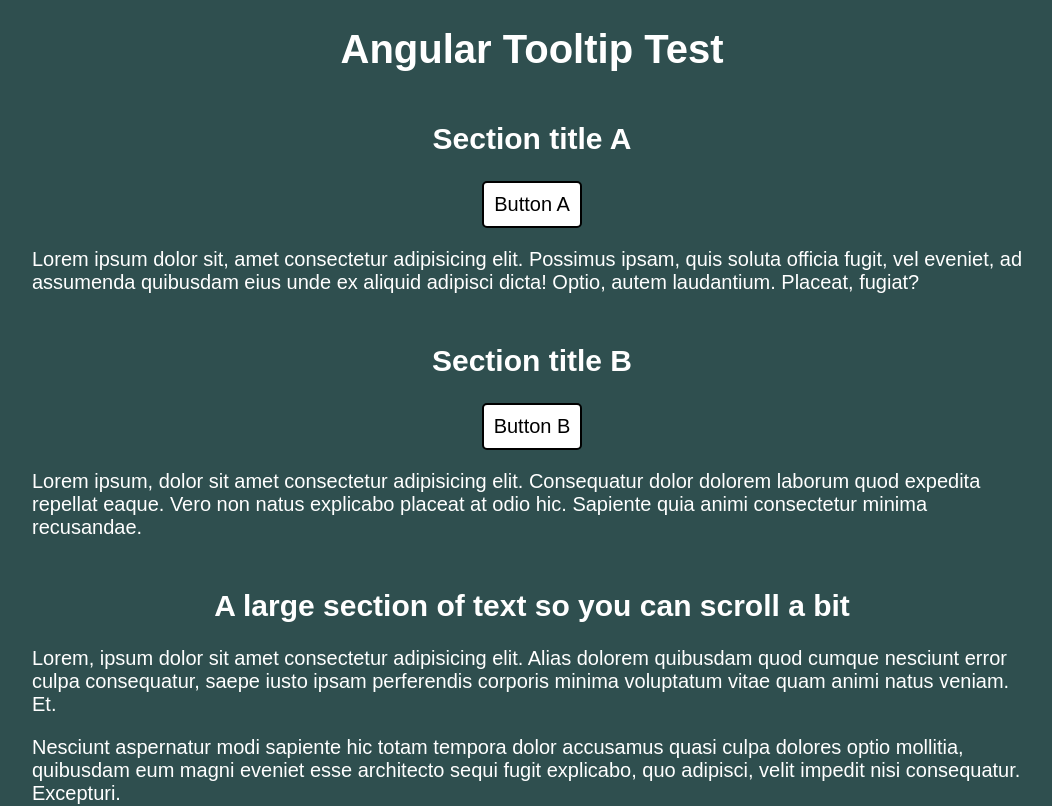
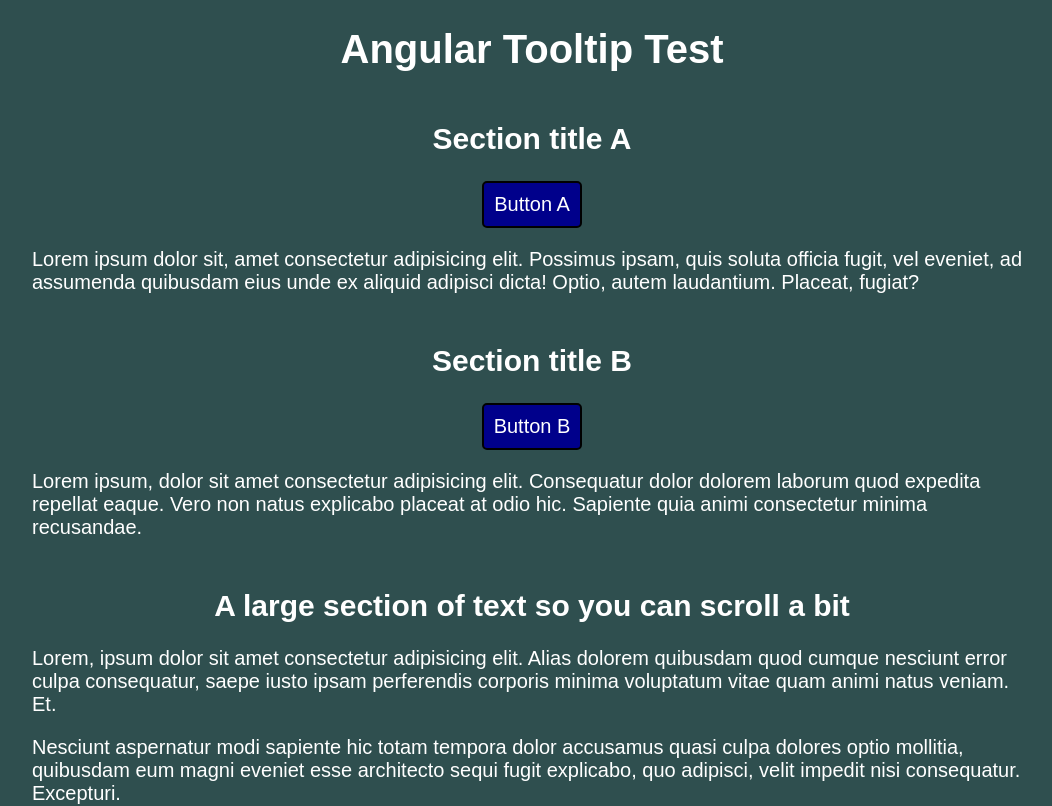
Before and after one commit to laurheth/angular-tooltip-test, an Angular app: page / in a window 1280 px wide. Shown: the top 806 px of the page, without its empty margins (108-1160 px from the left). Built offline with nearby package versions, Linux system fonts and the light colour scheme.

Commit message:
Minor changes to styles.

```diff
--- a/src/styles.scss
+++ b/src/styles.scss
@@ -34,6 +34,10 @@
     padding: 10px;
     border-radius: 5px;
     border: 2px solid black;
-    color: black;
-    background: white;
+    color: white;
+    background: darkblue;
+    transition: 0.3s;
+    &:hover, &:focus {
+        border: 2px solid white;
+    }
 }
```
